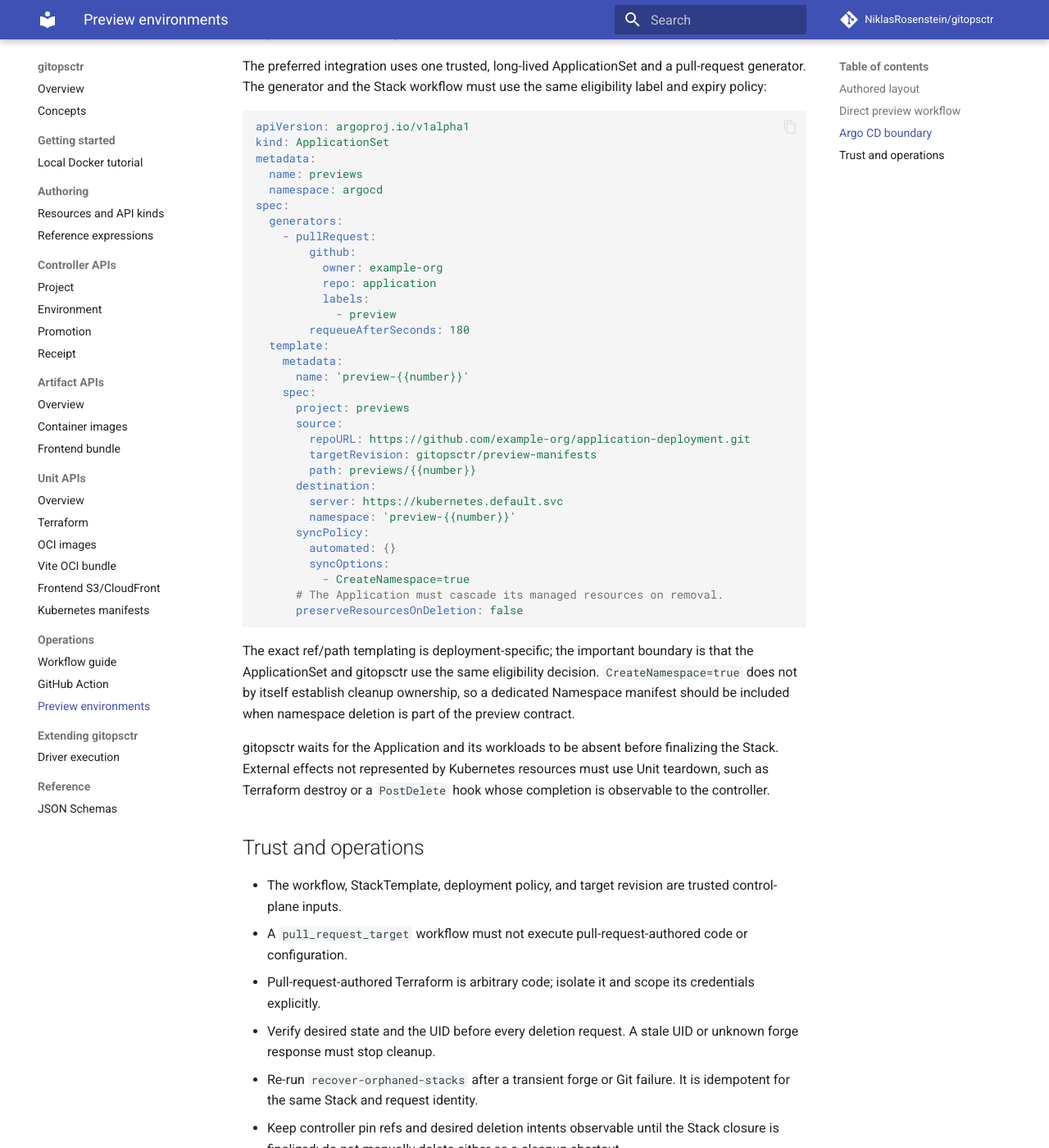
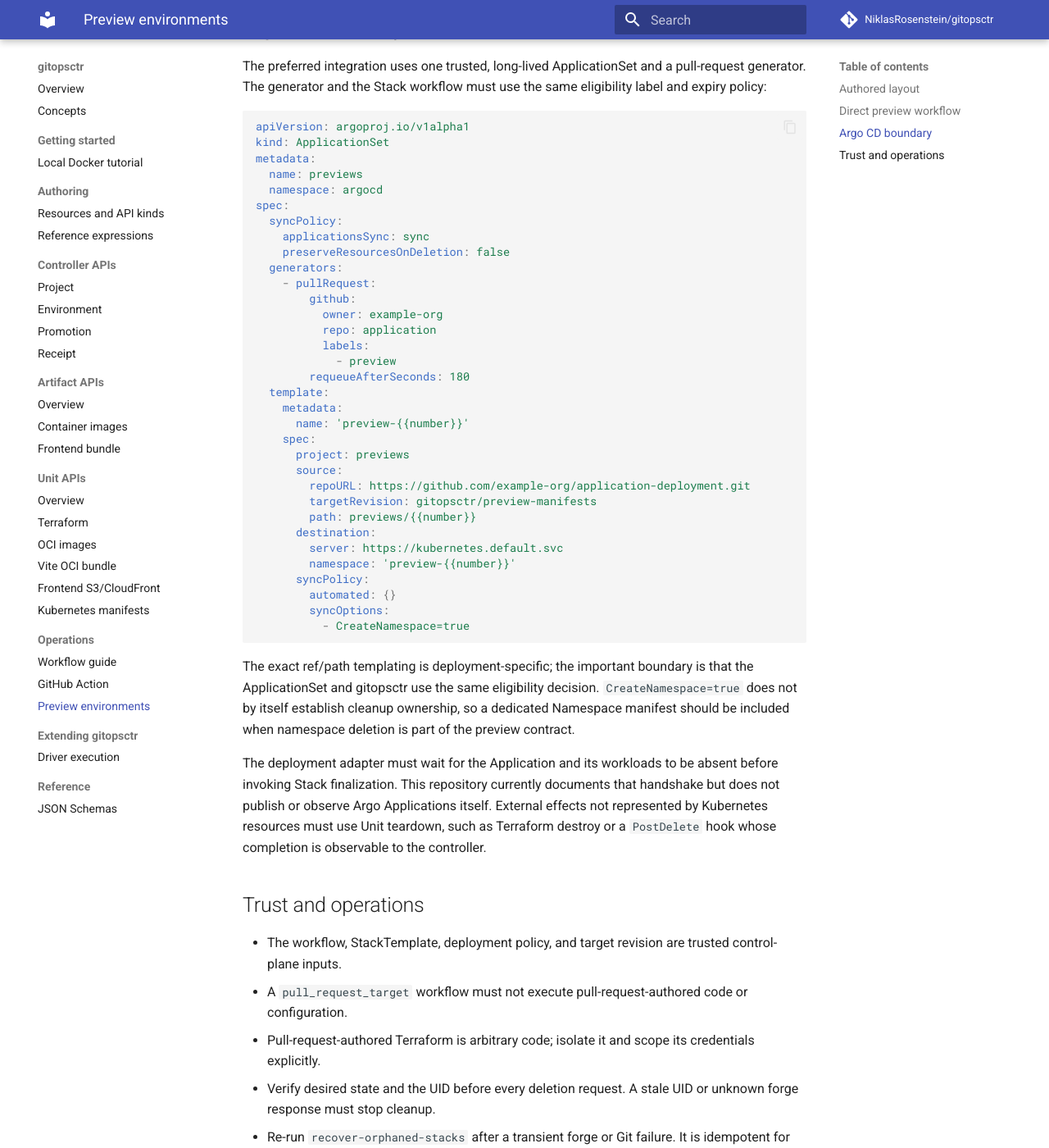
Before and after one commit to NiklasRosenstein/gitopsctr, an MkDocs documentation site: the page built from docs/preview-environments.md, in a window 1280 px wide and 1400 px high, scrolled down 1469 px. Shown: the whole window at 82% size. Built offline with MkDocs 1.6.1 and Material for MkDocs 9.7.7, drawn with Linux system fonts in a browser that asks for light colours; comment, search, counter and statistics services are not loaded.

Commit message:
docs: reconcile preview environment gaps

````diff
--- a/docs/preview-environments.md
+++ b/docs/preview-environments.md
@@ -77,6 +77,9 @@
   name: previews
   namespace: argocd
 spec:
+  syncPolicy:
+    applicationsSync: sync
+    preserveResourcesOnDeletion: false
   generators:
     - pullRequest:
         github:
@@ -101,8 +104,6 @@
         automated: {}
         syncOptions:
           - CreateNamespace=true
-      # The Application must cascade its managed resources on removal.
-      preserveResourcesOnDeletion: false
 ```
 
 The exact ref/path templating is deployment-specific; the important boundary
@@ -111,10 +112,12 @@
 dedicated Namespace manifest should be included when namespace deletion is
 part of the preview contract.
 
-gitopsctr waits for the Application and its workloads to be absent before
-finalizing the Stack. External effects not represented by Kubernetes resources
-must use Unit teardown, such as Terraform destroy or a `PostDelete` hook whose
-completion is observable to the controller.
+The deployment adapter must wait for the Application and its workloads to be
+absent before invoking Stack finalization. This repository currently documents
+that handshake but does not publish or observe Argo Applications itself.
+External effects not represented by Kubernetes resources must use Unit teardown,
+such as Terraform destroy or a `PostDelete` hook whose completion is observable
+to the controller.
 
 ## Trust and operations
 
````
Also changed, not shown: PREVIEW_ENVIRONMENTS_SPEC.md (+36 -24 lines), WORKLOG.md (+37 -12 lines).
